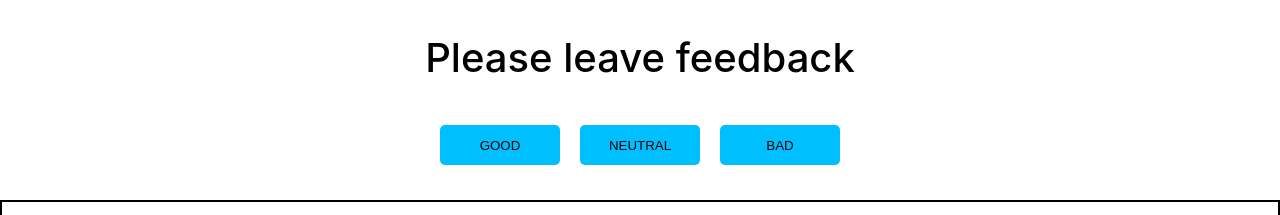
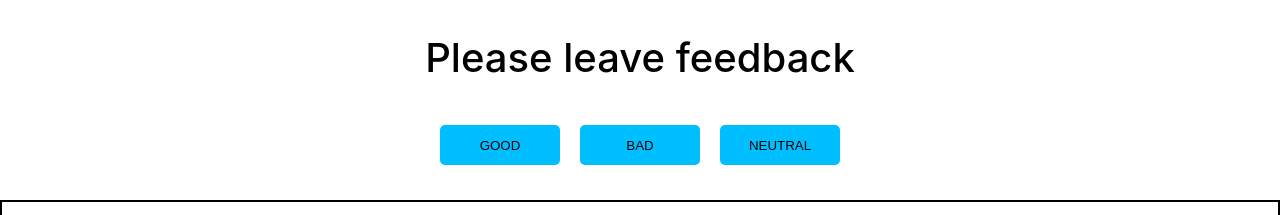
Before and after one commit to EwelinaManiecka/goit-react-hw-04-feedback, a React (Create React App) app: page / in a window 1280 px wide. Shown: the top 215 px of the page. Built offline with nearby package versions, Linux system fonts and the light colour scheme.

Commit message:
files
test

```diff
--- a/package.json
+++ b/package.json
@@ -2,7 +2,7 @@
   "name": "react-homework-template",
   "version": "0.1.0",
   "private": true,
-  "homepage": "https://ewelinamaniecka.github.io/goit-react-hw-02-feedback/",
+  "homepage": "https://ewelinamaniecka.github.io/goit-react-hw-04-feedback/",
   "dependencies": {
     "@testing-library/jest-dom": "^5.16.3",
     "@testing-library/react": "^12.1.4",
--- a/src/components/App.jsx
+++ b/src/components/App.jsx
@@ -1,59 +1,64 @@
 import React from 'react';
-import { Component } from 'react';
+import { useState, useEffect } from 'react';
+
 import FeedbackOpinions from './Feedback/FeedbackOpinion';
 import Statistics from './Statistics/Statistic';
 import Notification from './Notification/Notification';
 
-class App extends Component {
-  state = {
-    good: 0,
-    neutral: 0,
-    bad: 0,
+// class App extends Component {
+//   state = {
+//     good: 0,
+//     neutral: 0,
+//     bad: 0,
+//   };
+
+const App = () => {
+  const [good, setGood] = useState(0);
+  const [neutral, setNeutral] = useState(0);
+  const [bad, setBad] = useState(0);
+
+  const onLeaveFeedback = event => {
+    const name = event.target.name;
+    console.log(name);
+    name === 'good' && setGood(10 + 1);
+    name === 'neutral' && setNeutral(neutral + 1);
+    name === 'bad' && setBad(bad + 1);
+
+    console.log(good, bad, neutral);
   };
 
-  onLeaveFeedback = event => {
-    const currentBtnValue = event.currentTarget.value;
-    this.setState(prevState => ({
-      ...prevState,
-      [currentBtnValue]: prevState[currentBtnValue] + 1,
-    }));
+  useEffect(() => {
+    console.log(good, neutral, bad);
+  }, [good, neutral, bad]);
+
+  const countTotalFeedback = () => {
+    return good + bad + neutral;
   };
 
-  countTotalFeedback = () => {
-    const valuesArray = Object.values(this.state);
-    return valuesArray.reduce((acc, val) => {
-      acc += val;
-      return acc;
-    });
+  const countPositiveFeedbackPercentage = () => {
+    return Math.trunc((good / countTotalFeedback()) * 100);
   };
 
-  countPositiveFeedbackPercentage = () => {
-    return Math.trunc((this.state.good / this.countTotalFeedback()) * 100);
-  };
-
-  render() {
-    const btnNames = Object.keys(this.state);
-    const actualState = this.state;
+  const btnNames = ['good', 'bad', 'neutral'];
   return (
     <div className="App">
       <section>
         <FeedbackOpinions
           options={btnNames}
-            onLeaveFeedback={this.onLeaveFeedback}
+          onLeaveFeedback={onLeaveFeedback}
         />
-          {this.countTotalFeedback() === 0 ? (
+        {countTotalFeedback() === 0 ? (
           <Notification message="No feedback given" />
         ) : (
           <Statistics
-              options={actualState}
-              total={this.countTotalFeedback()}
-              positivePercentage={this.countPositiveFeedbackPercentage()}
+            // options={actualState}
+            total={countTotalFeedback}
+            positivePercentage={countPositiveFeedbackPercentage()}
           />
         )}
       </section>
     </div>
   );
-  }
-}
+};
 
 export default App;
--- a/src/components/Feedback/FeedbackOpinion.jsx
+++ b/src/components/Feedback/FeedbackOpinion.jsx
@@ -1,10 +1,8 @@
-import { Component } from 'react';
 import PropTypes from 'prop-types';
 import css from './FeedbackOpinion.module.css';
 
-class FeedbackOpinions extends Component {
-  render() {
-    const { options, onLeaveFeedback } = this.props;
+const FeedbackOpinions = props => {
+  const { options, onLeaveFeedback } = props;
   return (
     <div className={css.feedback}>
       <h1 className={css.feedback__title}>Please leave feedback</h1>
@@ -13,10 +11,10 @@ class FeedbackOpinions extends Component {
           return (
             <button
               className={css.feedback__buttons}
-                value={option}
+              name={option}
               key={option}
               type="button"
-                onClick={event => onLeaveFeedback(event)}
+              onClick={onLeaveFeedback}
             >
               {option}
             </button>
@@ -25,8 +23,7 @@ class FeedbackOpinions extends Component {
       </div>
     </div>
   );
-  }
-}
+};
 
 FeedbackOpinions.propTypes = {
   options: PropTypes.arrayOf(PropTypes.string),
```
Lines whose indentation alone changed are shown as unchanged.
